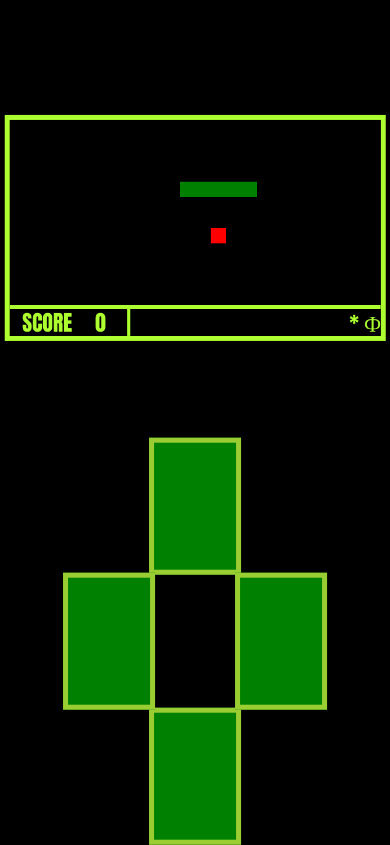
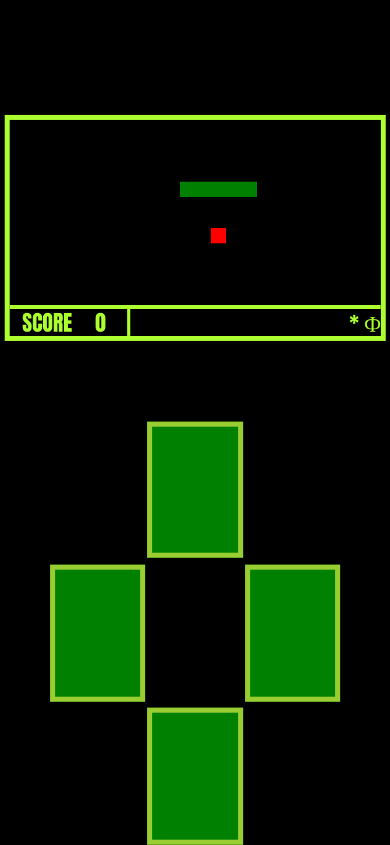
Before and after one commit to Andrey-Rudenko/snake, a plain HTML site: page index.html in a window 390 px wide. Drawn offline with Linux system fonts and the light colour scheme.

Commit message:
Update style.css

```diff
--- a/style.css
+++ b/style.css
@@ -43,8 +43,8 @@ canvas {
     top:27%;
 }
 #up {
-    top:60%;
-    width: 21%;
+    top:58%;
+    width: 22%;
     height: 15%;
     left:50%;
     background-color: green;
@@ -53,25 +53,25 @@ canvas {
 }
 #down {
     top:92%;
-    width: 21%;
+    width: 22%;
     height: 15%;
     left:50%;
     background-color: green;
     border: 5px solid yellowgreen;
 }
 #right {
-    top:76%;
-    width: 21%;
+    top:75%;
+    width: 22%;
     height: 15%;
-    left:72%;
+    left:75%;
     background-color: green;
     border: 5px solid yellowgreen;
 }
 #left {
-    top:76%;
-    width: 21%;
+    top:75%;
+    width: 22%;
     height: 15%;
-    left:28%;
+    left:25%;
     background-color: green;
     border: 5px solid yellowgreen;
 }
```
